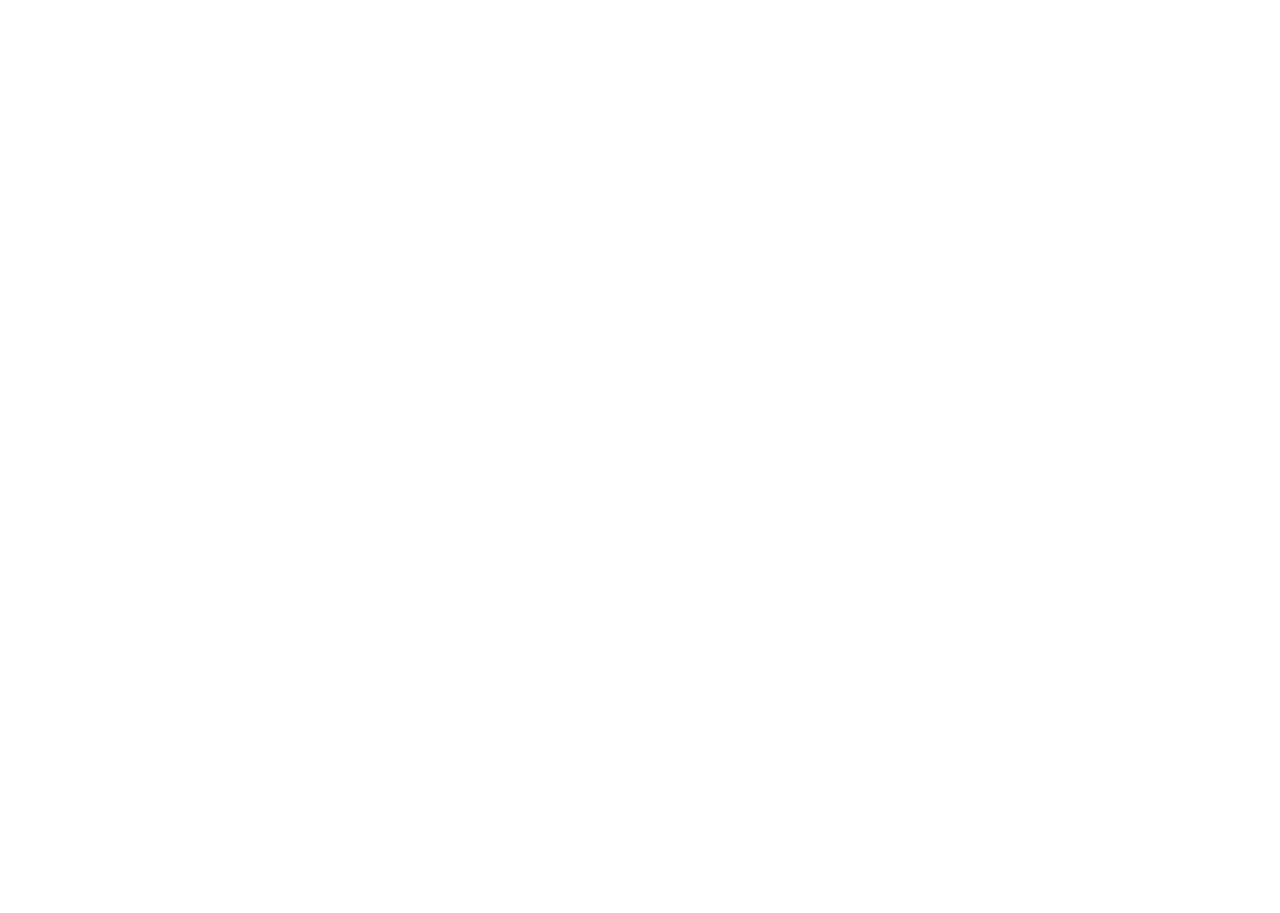
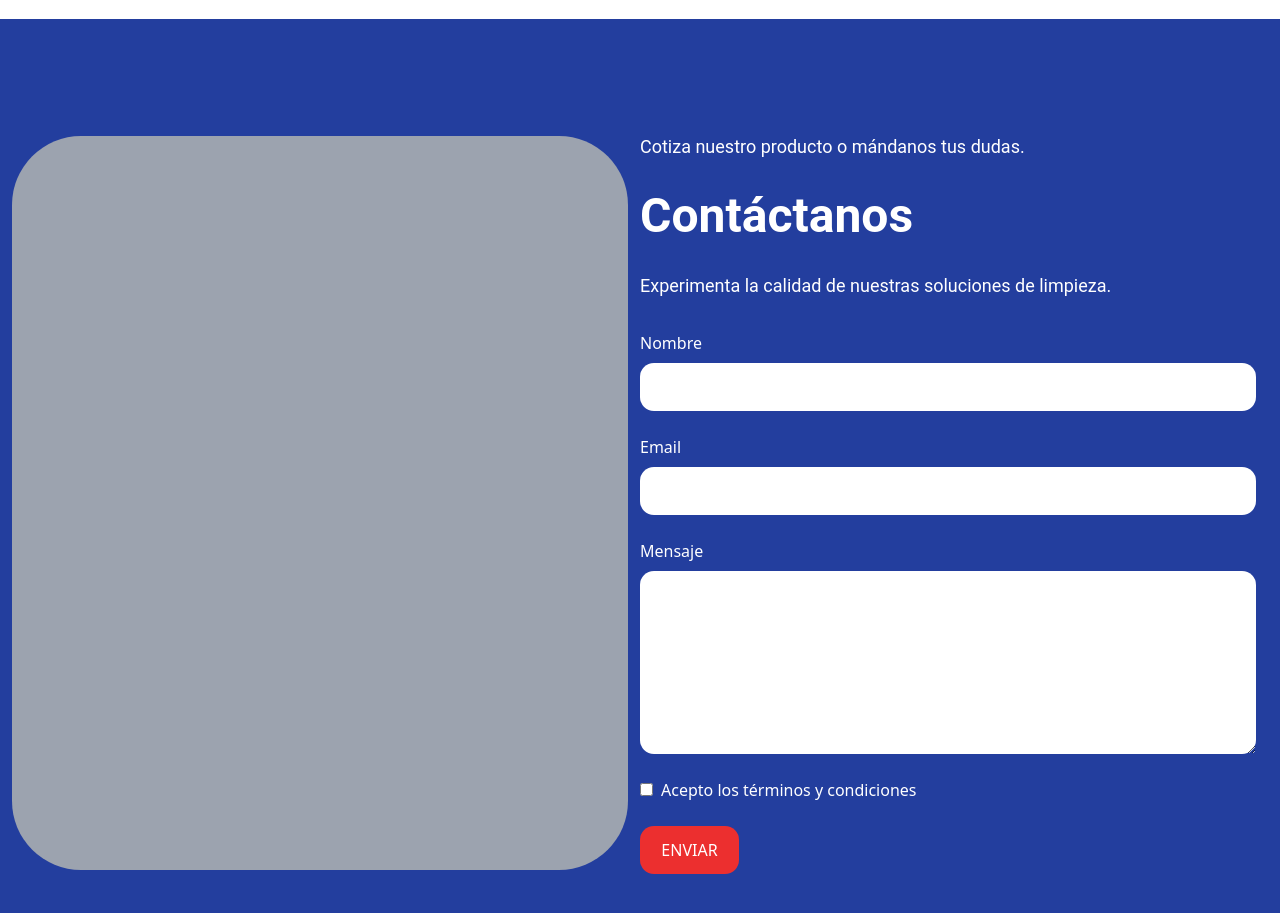
Before and after one commit to hyzmael88/marshallweb, a Next.js app: page / in a window 1280 px wide. Shown: the part 4640-5553 px from the top of the page. Before the commit the page ends 4659 px from the top, so only its background shows below. Built offline with nearby package versions, Linux system fonts and the light colour scheme.

Commit message:
Add Contacto component to Home page

```diff
--- /dev/null
+++ b/src/components/Contacto.jsx
@@ -0,0 +1,43 @@
+import React from 'react'
+
+function Contacto() {
+    return (
+        <div className='w-full h-[968px] bg-brand-secondary flex flex-row '>
+                <div className='w-full h-full flex flex-col justify-center items-center'>
+
+                <div className='h-[734px] w-[616px] bg-gray-400 rounded-[69px]'></div>
+                </div>
+                <div className='w-full h-full flex flex-col justify-center  text-white gap-[32px]'>
+                        <div className='flex flex-col gap-[20px]   '>
+                        <h5 className='text-[18px] font-header'>Cotiza nuestro producto o mándanos tus dudas.</h5>
+                        <h3 className='text-[48px] font-header font-bold'>Contáctanos</h3>
+                        <h5 className='text-[18px] font-header'>Experimenta la calidad de nuestras soluciones de limpieza.</h5>
+                        </div>
+        <div id='form' className=' flex flex-col gap-[24px]'>
+                <div className='flex flex-col gap-[8px]' >
+                <label>Nombre</label>
+            <input className='w-[616px] h-[48px] rounded-[14px] text-black font-paragraph px-4 '
+            />
+                </div>
+                <div className='flex flex-col gap-[8px]'>
+                <label>Email</label>
+            <input className='w-[616px] h-[48px] rounded-[14px] text-black font-paragraph px-4'/>
+            </div>
+            <div className='flex flex-col gap-[8px]'>
+                <label>Mensaje</label>
+            <textarea className='w-[616px] h-[183px] rounded-[14px] text-black font-paragraph px-4'/>
+            </div>
+            <div className='flex items-center'>
+                <input type='checkbox' id='terms' className='mr-2' />
+                <label htmlFor='terms'>Acepto los términos y condiciones</label>
+            </div>
+            <button className='w-[99px] h-[48px] bg-brand-primary rounded-[14px] uppercase '>Enviar</button>
+
+    </div>
+    </div>
+
+        </div>
+  )
+}
+
+export default Contacto
--- a/src/pages/index.js
+++ b/src/pages/index.js
@@ -7,6 +7,7 @@ import HotspotImage from '@/components/HotspotImage'
 import Proceso from '@/components/Proceso'
 import Productos from '@/components/Productos'
 import Testimonios from '@/components/Testimonios'
+import Contacto from '@/components/Contacto'
 
 const inter = Inter({ subsets: ['latin'] })
 
@@ -20,6 +21,7 @@ export default function Home() {
     <Proceso/>
     <Productos/>
     <Testimonios/>
+    <Contacto/>
    </main>
   )
 }
```
